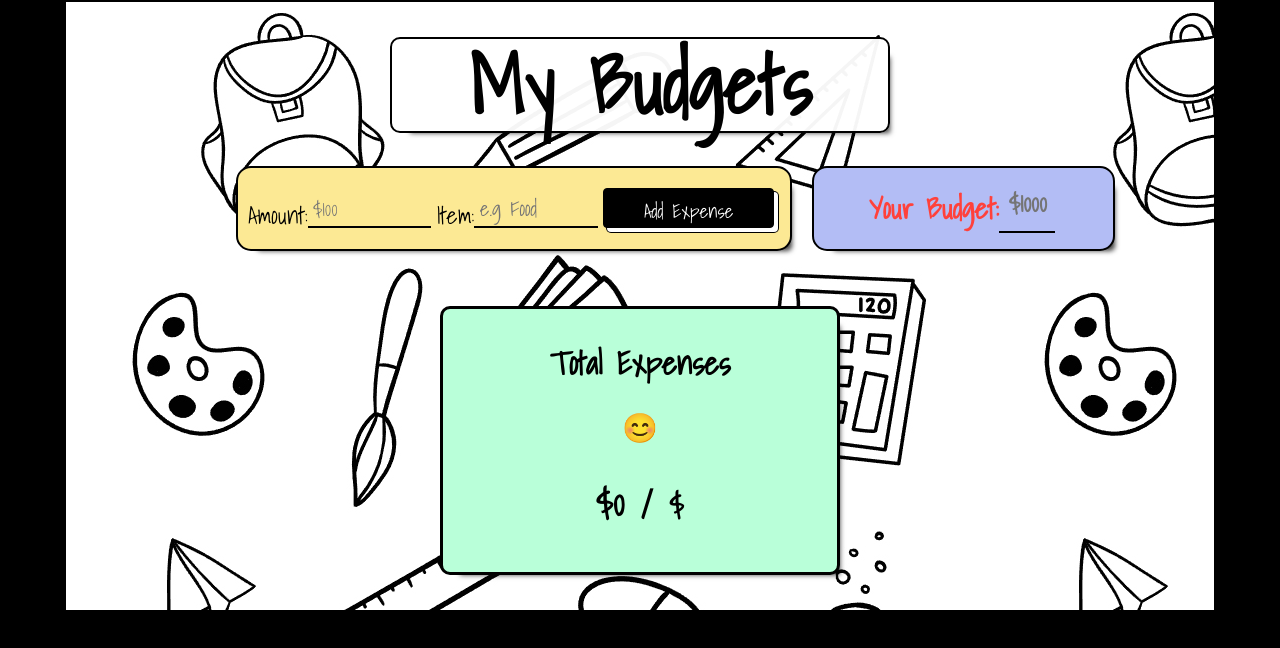
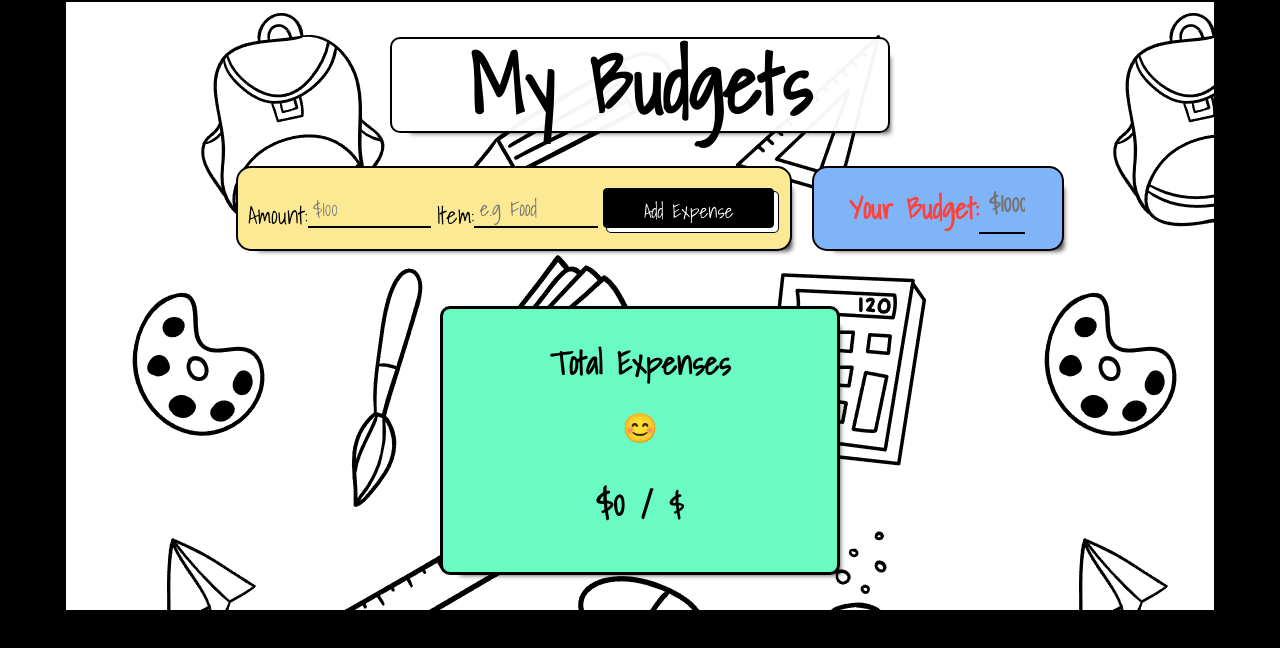
Before and after one commit to HoiJW/project-budget-app, a React (Create React App) app: page / in a window 1280 px wide. Shown: the top 648 px of the page. Built offline with nearby package versions, Linux system fonts and the light colour scheme; no server answers; the database is empty.

Commit message:
some touch ups

```diff
--- a/src/App.css
+++ b/src/App.css
@@ -239,6 +239,7 @@ input {
   justify-content: space-between;
   margin: 1% auto;
   width: 50%;
+  transition: 1s;
 }
 
 .expense-cards {
@@ -252,6 +253,7 @@ input {
   box-shadow: 10px 10px 5px -10px rgba(0, 0, 0, 0.75);
   -webkit-box-shadow: 10px 10px 5px -10px rgba(0, 0, 0, 0.75);
   -moz-box-shadow: 10px 10px 5px -10px rgba(0, 0, 0, 0.75);
+  transition: all 1s ease-out;
 }
 
 .main {
@@ -337,9 +339,9 @@ p {
 }
 
 .right {
-  background-color: rgb(179, 189, 245);
+  background-color: rgb(128, 180, 248);
   justify-content: center;
-  flex-basis: 30%;
+  flex-basis: 25%;
   padding-top: 0;
 }
 .right label {
@@ -440,7 +442,7 @@ p {
 }
 
 .green {
-  background: rgb(185, 255, 217);
+  background: rgb(106, 250, 195);
 }
 .green .meh,
 .green .sad {
--- a/src/App.js
+++ b/src/App.js
@@ -4,6 +4,7 @@ import firebase from './firebase';
 // to get the database working must import firebase modules
 import { getDatabase, onValue, push, remove, ref} from 'firebase/database';
 import Total from './Components/Total';
+
 function App() {
   //create expense state that will store our expenses info
   const [expense, setExpenes] = useState([]);
@@ -42,6 +43,9 @@ function App() {
   const handleSubmit = (event) => {
     //get the info from userinput STATE
     event.preventDefault();
+    if (event.target.value === "") {
+      alert("you've submited an empty amount");
+    }
     //send it off to firebase using push function
     const database = getDatabase(firebase);
     const dbRef = ref(database);
@@ -108,16 +112,16 @@ function App() {
         // console.log(newTotal);
       })
 
-      const newBudget = [];
-      for (let budgetkey in data) {
-        console.log(newBudget);
-        newBudget.push(
-          {key:budgetkey ,budget:parseInt(data[budgetkey]['userBudget'])
-        }
+      // const newBudget = [];
+      // for (let budgetkey in data) {
+      //   console.log(newBudget);
+      //   newBudget.push(
+      //     {key:budgetkey ,budget:parseInt(data[budgetkey]['userBudget'])
+      //   }
 
-        );
+      //   );
 
-      }
+      // }
 
       setExpenes(newState);
       // setBudget(newBudget);
@@ -138,9 +142,6 @@ function App() {
   //make a variable "sum" to sum up the current expenses
 
   // scretch goal , adding progress bar to Total div
-
-
-
 
   return(
     <div className="main">
--- a/src/Components/Total.js
+++ b/src/Components/Total.js
@@ -5,7 +5,7 @@ function Total( {sums, max} ){
     const [bgc, setBgc] = useState("total green")
     useEffect(() => {
         if (sums > max){setBgc("total red")}
-        else if(sums <= max*0.4){setBgc("total green")}
+        else if(sums <= max*0.5){setBgc("total green")}
         else if(sums <= max*0.75){setBgc("total yellow")}
     },[sums,max])
     return(
--- a/src/ScssComponends/_expense-cards.scss
+++ b/src/ScssComponends/_expense-cards.scss
@@ -4,7 +4,7 @@
     justify-content: space-between;
     margin: 1% auto;
     width: 50%;
-
+    transition: 1s;
 }
 
 .expense-cards{
@@ -18,6 +18,7 @@
     box-shadow: 10px 10px 5px -10px rgba(0,0,0,0.75);
     -webkit-box-shadow: 10px 10px 5px -10px rgba(0,0,0,0.75);
     -moz-box-shadow: 10px 10px 5px -10px rgba(0,0,0,0.75);
+    transition: all 1s ease-out;
 }
 .main{
     display: flex;
@@ -95,9 +96,9 @@ p{
     text-decoration: underline;
 }
 .right{
-    background-color: rgb(179, 189, 245) ;
+    background-color: rgb(128, 180, 248) ;
     justify-content: center;
-    flex-basis: 30%;
+    flex-basis: 25%;
     padding-top: 0;
     label{
         font-size: 1.8rem;
--- a/src/ScssComponends/_total-bar.scss
+++ b/src/ScssComponends/_total-bar.scss
@@ -17,7 +17,7 @@
     }
 }
 .green{
-    background: rgb(185, 255, 217);
+    background: rgb(106, 250, 195);
     .meh,
     .sad{
         display: none;
```
Also changed, not shown: 1 other file (tests, documents, lock files or other folders).
